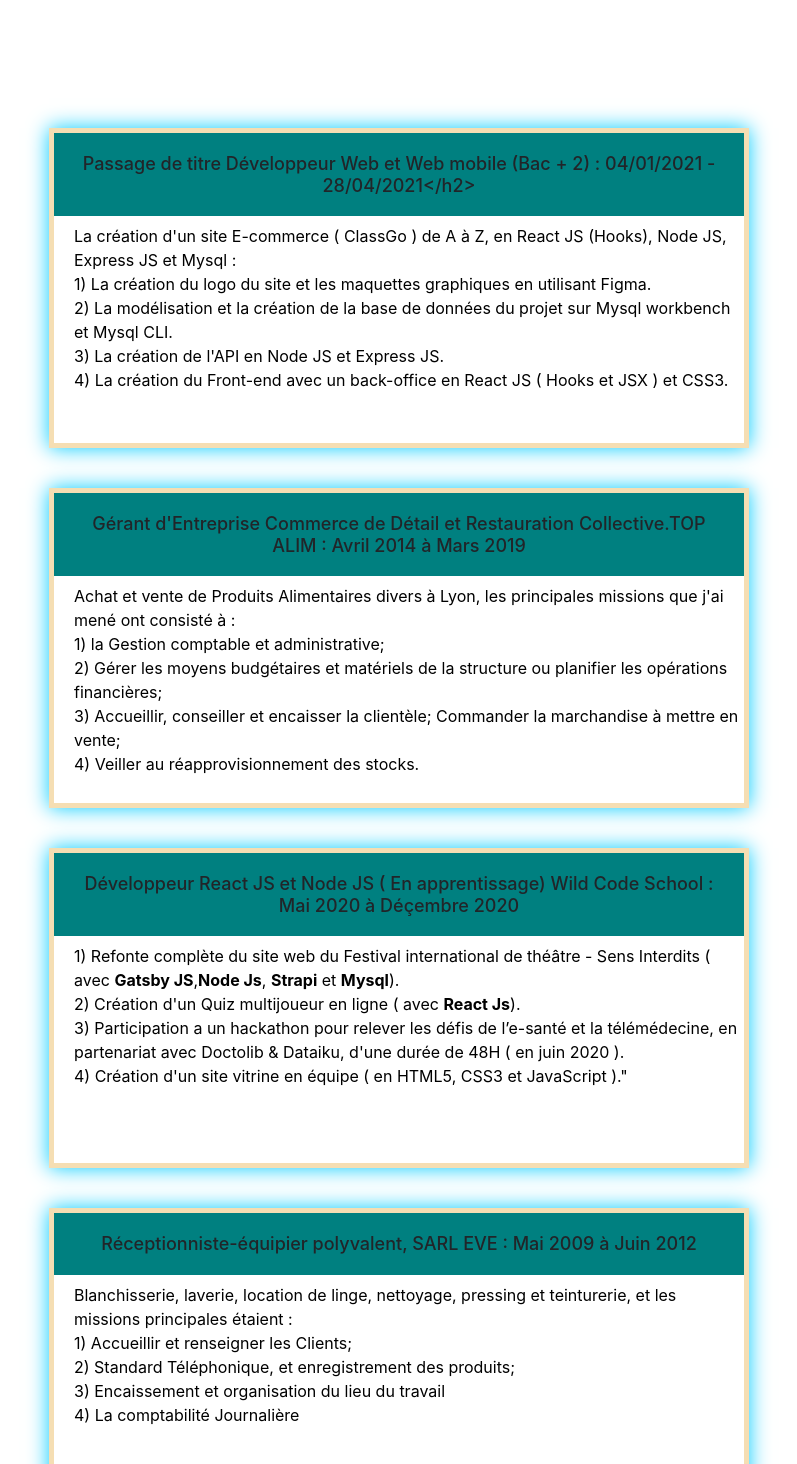
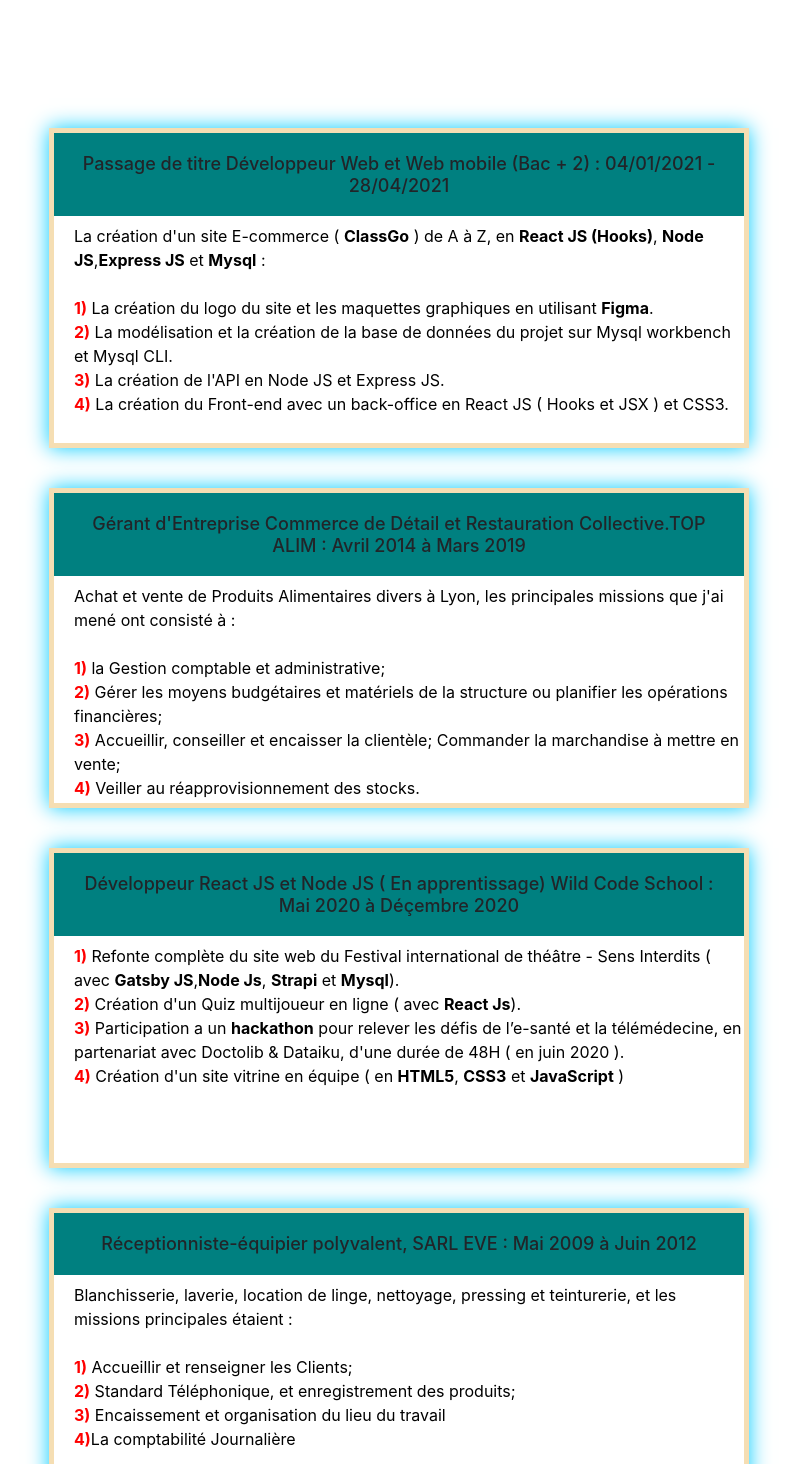
Before and after one commit to STAM0283/curriculum-vitea, a React (Create React App) app: page /experience in a window 1280 px wide. Shown: the part 146-1610 px from the top of the page, without its empty margins (241-1038 px from the left). Built offline with nearby package versions, Linux system fonts and the light colour scheme; the HTML template or start-up script is replaced by a standard one.

Commit message:
Change translate file

```diff
--- a/src/translate/dataTranslate.js
+++ b/src/translate/dataTranslate.js
@@ -2,42 +2,44 @@ import React from 'react';
 const dataFr = {
     experience1Fr : "Développeur React JS et Node JS ( En apprentissage) Wild Code School : Mai 2020 à Déçembre 2020",
     experience2Fr : "Gérant d'Entreprise Commerce de Détail et Restauration Collective.TOP ALIM : Avril 2014 à Mars 2019",
-    experience3Fr : "Passage de titre Développeur Web et Web mobile (Bac + 2) : 04/01/2021 - 28/04/2021</h2>",
+    experience3Fr : "Passage de titre Développeur Web et Web mobile (Bac + 2) : 04/01/2021 - 28/04/2021",
     experience4Fr : "Réceptionniste-équipier polyvalent, SARL EVE : Mai 2009 à Juin 2012",
     experience1En : "React JS and Node JS Developer (Learning) Wild Code School: May 2020 to December 2020",
     experience2En : "Business Manager Retail Trade and Collective Catering TOP ALIM: April 2014 to March 2019",
     experience3En : "Retail Auto-Entrepreneur Manager: June 2012 to November 2014",
     experience4En : "Versatile receptionist-team member, SARL EVE: May 2009 to June 2012",
-    experience1Ar : "Node JS Developer (التعلم) مدرسة Wild Code: من مايو 2020 إلى ديسمبر 2020",
-    experience2Ar : "مدير أعمال تجارة التجزئة والتموين الجماعي TOP ALIM: من أبريل 2014 إلى مارس 2019",
-    experience3Ar : "مدير رائد أعمال السيارات بالتجزئة: يونيو 2012 إلى نوفمبر 2014",
-    experience4Ar : "عضو فريق الاستقبال متعدد الاستخدامات ، SARL EVE: مايو 2009 إلى يونيو 2012",
-    paragraph1Fr  : <p> 1) Refonte complète du site web du Festival international de théâtre - Sens Interdits ( avec <strong>Gatsby JS</strong>,
+    paragraph1Fr  : <p> <strong style={{color: 'red'}}>1)</strong> Refonte complète du site web du Festival international de théâtre - Sens Interdits ( avec <strong>Gatsby JS</strong>,
      <strong>Node Js</strong>, <strong>Strapi</strong> et <strong>Mysql</strong>).<br/>
-     2) Création d'un Quiz multijoueur en ligne ( avec <strong>React Js</strong>). <br/>
-     3) Participation a un hackathon pour relever les défis de l’e-santé et la télémédecine, en partenariat avec Doctolib & Dataiku, d'une durée de 48H ( en juin 2020 ).<br/> 4) Création d'un site vitrine en équipe ( en HTML5, CSS3 et JavaScript )."</p>,
-    paragraph2Fr  : <p>Achat et vente de Produits Alimentaires divers à Lyon, les principales missions que j'ai mené ont consisté à :<br/>
-    1) la Gestion comptable et administrative;<br/>
-    2) Gérer les moyens budgétaires et matériels de la structure ou planifier les opérations financières;<br/>
-    3) Accueillir, conseiller et encaisser la clientèle; Commander la marchandise à mettre en vente;<br/>
-    4) Veiller au réapprovisionnement des stocks.</p>,
-    paragraph3Fr  : <p>La création d'un site E-commerce ( ClassGo ) de A à Z, en React JS (Hooks), Node JS, Express JS et Mysql :<br/>
-    1) La création du logo du site et les maquettes graphiques en utilisant Figma.<br/>
-    2) La modélisation et la création de la base de données du projet sur Mysql workbench et Mysql CLI.<br/>
-    3) La création de l'API en Node JS et Express JS.<br/>
-    4) La création du Front-end avec un back-office en React JS ( Hooks et JSX ) et CSS3.</p>,
-    paragraph4Fr  : <p>Blanchisserie, laverie, location de linge, nettoyage, pressing et teinturerie, et les missions principales étaient :<br/>
-    1) Accueillir et renseigner les Clients;<br/>
-    2) Standard Téléphonique, et enregistrement des produits;<br/>
-    3) Encaissement et organisation du lieu du travail<br/>
-    4) La comptabilité Journalière</p>,
-    paragraph1En  : "Complete redesign of the International Theater Festival website - Sens Interdits (with Gatsby JS, Node Js, Strapi and Mysql). - Creation of an online multiplayer quiz (with React Js). - Participation in a hackathon to meet the challenges e-health and telemedicine, in partnership with Doctolib & Dataiku, lasting 48 hours (in June 2020). - Creation of a team showcase site (in HTML5, CSS3 and JavaScript).",
+     <strong style={{color: 'red'}}>2)</strong> Création d'un Quiz multijoueur en ligne ( avec <strong>React Js</strong>). <br/>
+     <strong style={{color: 'red'}}>3)</strong> Participation a un <strong>hackathon</strong> pour relever les défis
+     de l’e-santé et la télémédecine, en partenariat avec Doctolib & Dataiku, d'une durée de 48H ( en juin 2020 ).<br/>
+     <strong style={{color: 'red'}}>4)</strong> Création d'un site vitrine en équipe ( en <strong>HTML5</strong>, <strong>CSS3</strong> et <strong>JavaScript</strong> )
+     </p>,
+    paragraph2Fr  : <p>Achat et vente de Produits Alimentaires divers à Lyon, les principales missions que j'ai mené ont consisté à :<br/><br/>
+    <strong style={{color: 'red'}}>1)</strong> la Gestion comptable et administrative;<br/>
+    <strong style={{color: 'red'}}>2)</strong> Gérer les moyens budgétaires et matériels de la structure ou planifier les opérations financières;<br/>
+    <strong style={{color: 'red'}}>3)</strong> Accueillir, conseiller et encaisser la clientèle; Commander la marchandise à mettre en vente;<br/>
+    <strong style={{color: 'red'}}>4)</strong> Veiller au réapprovisionnement des stocks.</p>,
+    paragraph3Fr  : <p>La création d'un site E-commerce ( <strong>ClassGo</strong> ) de A à Z, en <strong>React JS (Hooks)</strong>, <strong>Node JS</strong>,
+     <strong>Express JS</strong> et <strong>Mysql</strong> :<br/><br/>
+    <strong style={{color: 'red'}}>1)</strong> La création du logo du site et les maquettes graphiques en utilisant <strong>Figma</strong>.<br/>
+    <strong style={{color: 'red'}}>2)</strong> La modélisation et la création de la base de données du projet sur Mysql workbench et Mysql CLI.<br/>
+    <strong style={{color: 'red'}}>3)</strong> La création de l'API en Node JS et Express JS.<br/>
+    <strong style={{color: 'red'}}>4)</strong> La création du Front-end avec un back-office en React JS ( Hooks et JSX ) et CSS3.</p>,
+    paragraph4Fr  : <p>Blanchisserie, laverie, location de linge, nettoyage, pressing et teinturerie, et les missions principales étaient :<br/><br/>
+    <strong style={{color: 'red'}}>1)</strong> Accueillir et renseigner les Clients;<br/>
+    <strong style={{color: 'red'}}>2)</strong> Standard Téléphonique, et enregistrement des produits;<br/>
+    <strong style={{color: 'red'}}>3)</strong> Encaissement et organisation du lieu du travail<br/>
+    <strong style={{color: 'red'}}>4)</strong>La comptabilité Journalière</p>,
+    paragraph1En  : <p> <strong style = {{color: 'red'}}> 1) </strong> Complete redesign of the International Theater Festival - Sens Interdits website (with <strong> Gatsby JS </strong>,
+        <strong> Node Js </strong>, <strong> Strapi </strong> and <strong> Mysql </strong>). <br/>
+        <strong style = {{color: 'red'}}> 2) </strong> Creation of an online multiplayer quiz (with <strong> React Js </strong>). <br/>
+        <strong style = {{color: 'red'}}> 3) </strong> Participation in a <strong> hackathon </strong> to meet the challenges
+        e-health and telemedicine, in partnership with Doctolib & Dataiku, lasting 48 hours (in June 2020). <br/>
+        <strong style = {{color: 'red'}}> 4) </strong> Creation of a team showcase site (in <strong> HTML5 </strong>, <strong> CSS3 </strong> and <strong > JavaScript </strong>)
+        </p>,
     paragraph2En  : "Purchase and sale of various Food Products in Lyon: The main missions that I led consisted of: Accounting and administrative management; Manage the structure's budgetary and material resources or plan operations financial; Welcome, advise and collect customers; Order the goods to put on sale; Ensure the replenishment of stocks.",
     paragraph3En  : "Sale of various food products, prepare the goods and pack them in checkouts, ensure the management of its stocks and their replenishment. In case of crowds, we have to organize ourselves to serve all customers as quickly as possible.",
     paragraph4En  : "Laundry, laundry, linen rental, cleaning, dry cleaning and dry cleaning, and the main tasks were: - Welcome clients; - Information; - Switchboard; - Product registration; - Collection; - Organization of the workplace; - Daily Accounting;",
-    paragraph1Ar  : "إعادة تصميم كاملة لمهرجان المسرح الدولي - موقع Sens Interdits (مع Gatsby JS و Node Js و Strapi و ميسكل).- إنشاء مسابقة متعددة اللاعبين عبر الإنترنت (باستخدام React Js). - المشاركة في هاكاثون لمواجهة التحديات الصحة الإلكترونية والتطبيب عن بعد ، بالشراكة مع Doctolib و Dataiku ،لمدة 48 ساعة (في يونيو 2020) - إنشاء موقع عرض فريق (في HTML5 و CSS3 و JavaScript).",
-    paragraph2Ar  : "شراء وبيع المنتجات الغذائية المختلفة في ليون: المهمات الرئيسية التي قادتها تتألف من: المحاسبة والتنظيم الإداري.إدارة ميزانية الهيكل والموارد المادية أو تخطيط العمليات         الأمور المالية؛ الترحيب وتقديم المشورة وجمع العملاء ؛ اطلب البضائع للبيع ضمان تجديد المخزونات.",
-    paragraph3Ar  : "بيع المنتجات الغذائية المختلفة وتجهيز البضائع وتعبئتهاالخروج ، والتأكد من إدارة مخزونها وتجديدها. في حالة الازدحام ،علينا أن ننظم أنفسنا لخدمة جميع العملاء في أسرع وقت ممكن.",
-    paragraph4Ar  : "الغسيل والغسيل وتأجير البياضات والتنظيف والتنظيف الجاف والتنظيف الجاف وكانت المهام الرئيسية هي:         - استقبال الزبائن؛         - معلومة؛         - لوحة التبديل.         - تسجيل المنتج؛         - مجموعة؛         - تنظيم مكان العمل. - المحاسبة اليومية",
- }
+}
  export default dataFr;
```
